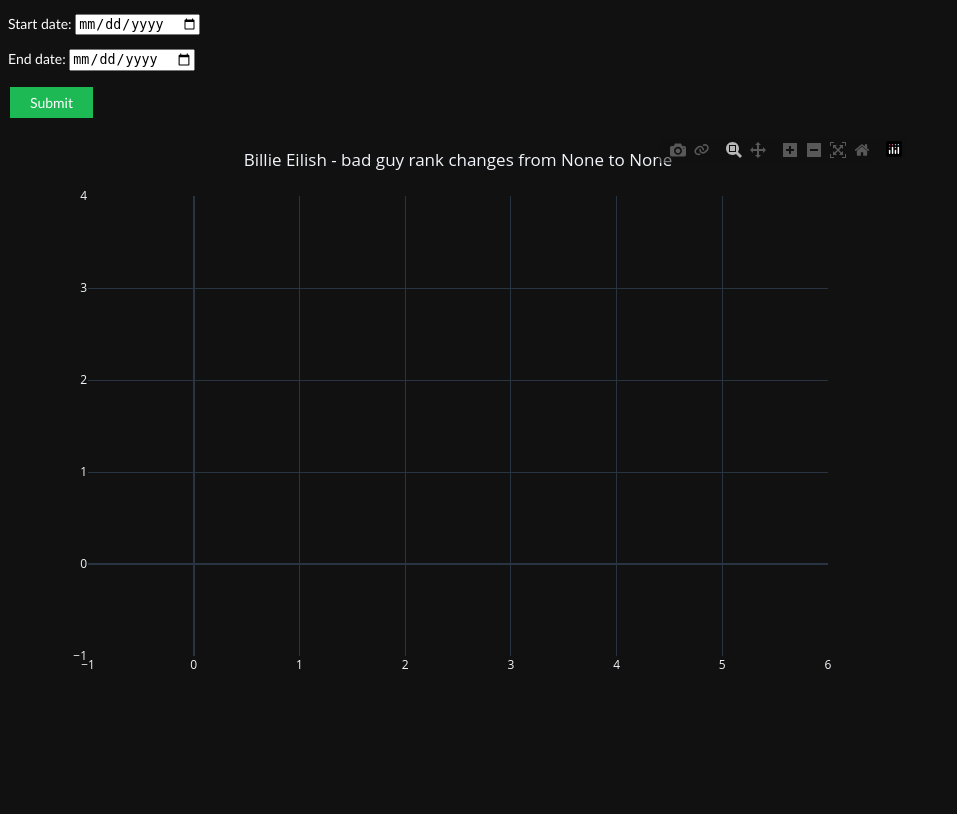
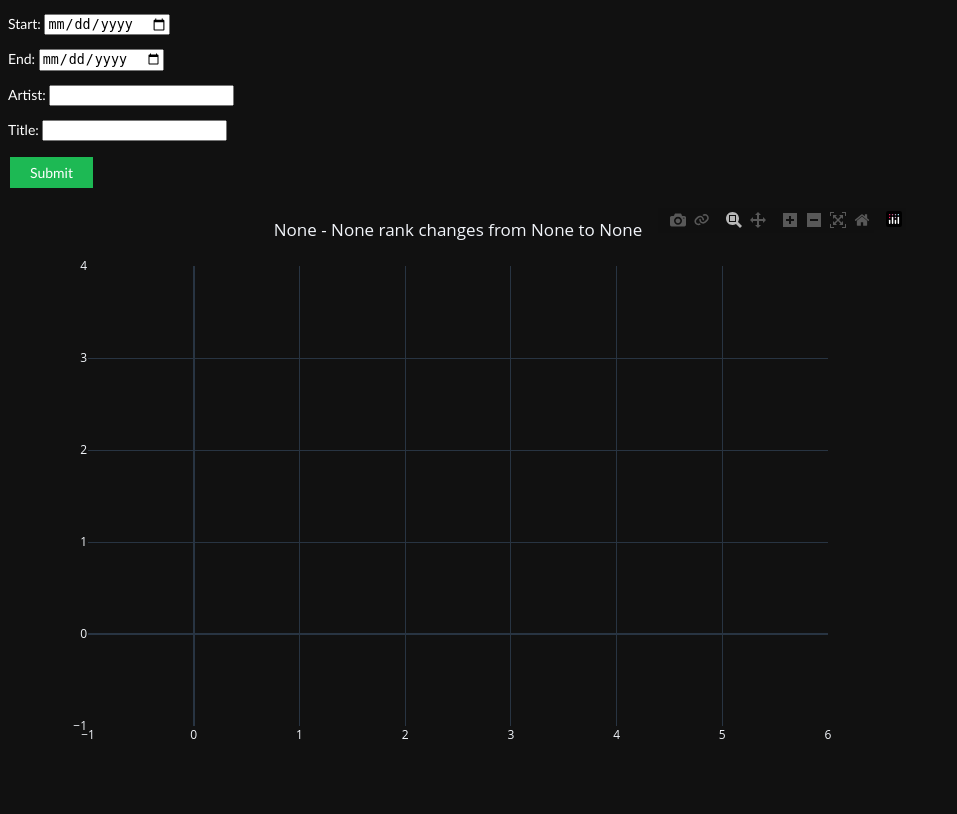
Before and after one commit to dbyl/spotify_data_visualization, a Django app: page /dashboard/ in a window 1280 px wide. Shown: the whole page, without its empty margins (0-957 px from the left). Run offline with Django 4.2, Linux system fonts and the light colour scheme; data that the repository does not hold is empty.

Commit message:
Adding new charfield forms

```diff
--- a/source/spotify_data/forms.py
+++ b/source/spotify_data/forms.py
@@ -1,5 +1,9 @@
 from django import forms
 
 class DateForm(forms.Form):
-    start_date = forms.DateField(widget=forms.DateInput(attrs={'type':'date'}))
-    end_date = forms.DateField(widget=forms.DateInput(attrs={'type':'date'}))
+    start = forms.DateField(widget=forms.DateInput(attrs={'type':'date'}))
+    end = forms.DateField(widget=forms.DateInput(attrs={'type':'date'}))
+
+class CharFieldForm(forms.Form):
+    artist = forms.CharField(widget=forms.TextInput(attrs={'type':'charfield'}))
+    title = forms.CharField(widget=forms.TextInput(attrs={'type':'charfield'}))
--- a/source/spotify_data/templates/dashboard.html
+++ b/source/spotify_data/templates/dashboard.html
@@ -33,6 +33,7 @@
         <div>
           <form method="GET" action="{% url 'dashboard' %}", class="font">
             {{ form.as_p }}
+            {{ form_char.as_p }}
             <button class="button button1">Submit</button>
           </form>
         </div>
--- a/source/spotify_data/views.py
+++ b/source/spotify_data/views.py
@@ -4,6 +4,9 @@
 from django.shortcuts import render
 from spotify_data.models import SpotifyData
 from spotify_data.forms import DateForm
+from spotify_data.forms import CharFieldForm
+
+
 from typing import Any, Dict
 
 from django.urls import reverse_lazy
@@ -37,8 +40,9 @@
 
         start_date = self.request.GET.get("start")
         end_date = self.request.GET.get("end")
-        choosen_artist = "Billie Eilish"
-        choosen_title = "bad guy"
+        choosen_artist = self.request.GET.get("artist")
+        choosen_title = self.request.GET.get("title")
+
         choosen_region = "United States"
         choosen_chart = "top200"
 
@@ -68,4 +72,5 @@
         context["chart"] = chart
         context["filtered"] = data
         context["form"] = DateForm()
+        context["form_char"] = CharFieldForm()
         return context
```
